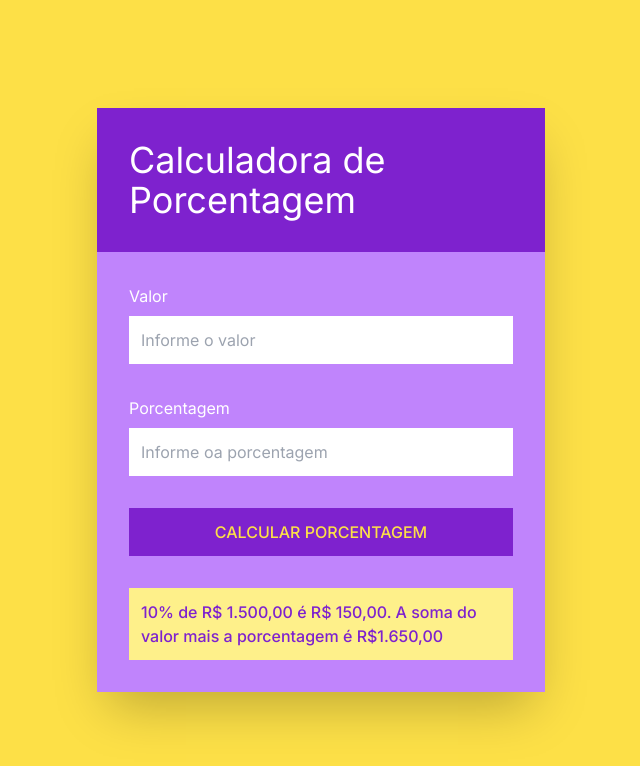
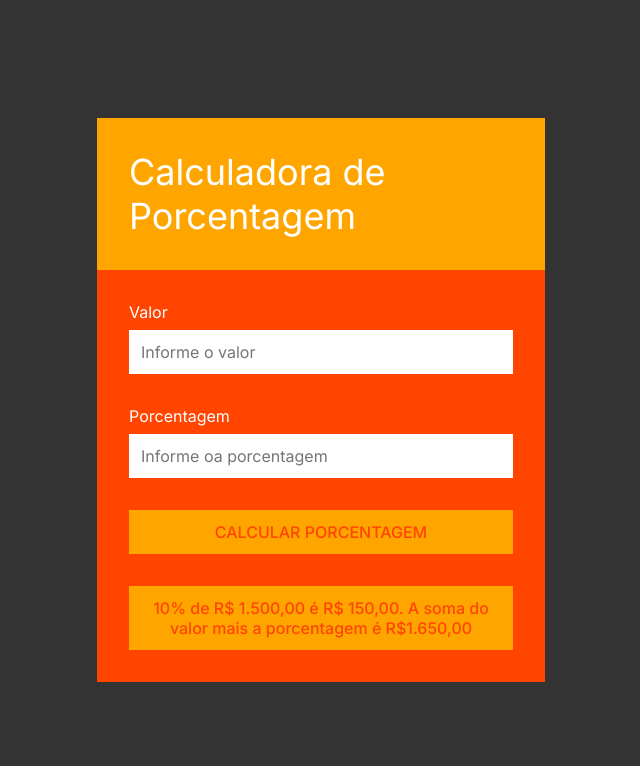
Before and after one commit to L43RC10/calc_porcentagem, a plain HTML site: page index.html in a window 1280 px wide. Shown: the whole page, without its empty margins (319-959 px from the left). Drawn offline with nearby package versions, Linux system fonts and the light colour scheme.

Commit message:
arrumando o style da pagina com CSS puro

```diff
--- a/index.html
+++ b/index.html
@@ -4,32 +4,97 @@
     <meta charset="UTF-8">
     <meta name="viewport" content="width=device-width, initial-scale=1.0">
     <title>Calculadora de Porcentagem</title>
-    <script src="https://cdn.tailwindcss.com"></script>
     <link href="https://fonts.googleapis.com/css2?family=Inter:ital,opsz,wght@0,14..32,100..900;1,14..32,100..900&display=swap" rel="stylesheet">
     <style>
         *{
-            font-family: "inter", sans-serif;
+            font: 16px "inter", sans-serif;
+            box-sizing: border-box;
+            margin: 0;
+            padding: 0;
+            border: none;
         }
+
+        body {
+            background-color: #333;
+        }
+
+        section {
+            display: flex;
+            justify-content: center;
+            align-items: center;
+            width: 100vw;
+            height: 100vh;
+        }
+
+        form {
+            width: 100%;
+            max-width: 28rem;
+            background-color: orangered;
+        }
+
+        legend {
+            padding: 32px;
+            background: orange;
+            color: #fff;
+            width: 100%;
+            font-size: 36px;
+        }
+
+        div {
+            margin: 2rem;
+            margin-bottom: 0;
+        }
+
+        label {
+            display: block;
+            color: #fff;
+            margin-bottom: 8px;
+        }
+
+        input {
+            padding: 12px;
+            width: 100%;
+            outline: none;
+        }
+
+        button {
+            background-color: orange;
+            color: orangered;
+            cursor: pointer;
+            font-weight: 500;
+            text-transform: uppercase;
+            width: 100%;
+            padding: 12px;
+        }
+
+        p {
+            padding: 12px;
+            font-weight: 500;
+            text-align: center;
+            background-color: orange;
+            color: orangered;
+        }
+
     </style>
 </head>
-<body class="bg-yellow-300">
-    <section id="calculadora" class="flex justify-center items-center h-screen">
-        <form action="" class="w-full max-w-md bg-purple-400 shadow-2xl">
+<body>
+    <section id="calculadora">
+        <form action="">
             <fieldset>
-                <legend class="p-8 bg-purple-700 text-white w-full text-4xl">Calculadora de Porcentagem</legend>
-                <div class="m-8 mb-0">
-                    <label for="valor" class="block text-white mb-2">Valor</label>
-                    <input type="text" name="" id="valor" placeholder="Informe o valor" class="p-3 w-full outline-none">
+                <legend>Calculadora de Porcentagem</legend>
+                <div>
+                    <label for="valor">Valor</label>
+                    <input type="text" name="" id="valor" placeholder="Informe o valor">
                 </div>
-                <div class="m-8 mb-0">
-                    <label for="porcentagem" class="block text-white mb-2">Porcentagem</label>
-                    <input type="text" name="" id="porcentagem" placeholder="Informe oa porcentagem" class="p-3 w-full outline-none">
+                <div>
+                    <label for="porcentagem">Porcentagem</label>
+                    <input type="text" name="" id="porcentagem" placeholder="Informe oa porcentagem">
                 </div>
-                <div class="m-8 mb-0">
-                    <button class="bg-purple-700 text-yellow-300 p-3 uppercase w-full font-medium" id="btn_calculate">Calcular Porcentagem</button>
+                <div>
+                    <button id="btn_calculate">Calcular Porcentagem</button>
                 </div>
-                <div class="m-8">
-                    <p class="bg-yellow-200 p-3 text-purple-700 font-medium" id="resposta">10% de R$ 1.500,00 é R$ 150,00. A soma do valor mais a porcentagem é R$1.650,00</p>
+                <div style="margin-bottom: 2rem;">
+                    <p id="resposta">10% de R$ 1.500,00 é R$ 150,00. A soma do valor mais a porcentagem é R$1.650,00</p>
                 </div>
             </fieldset>
         </form>
```
Also changed, not shown: com_tailwind/index1.html (added, +45 -0 lines).
